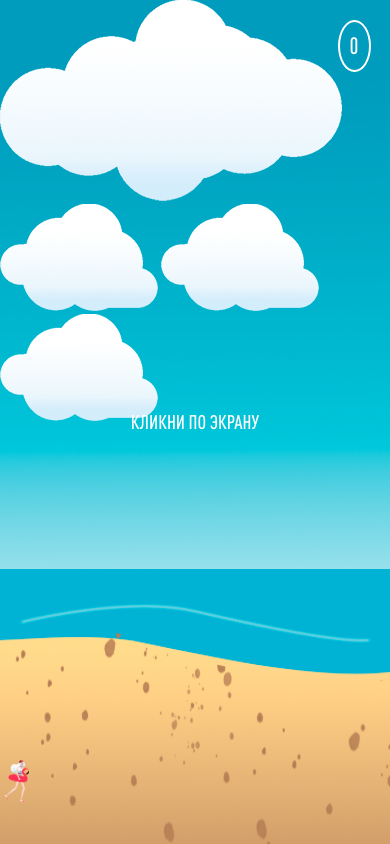
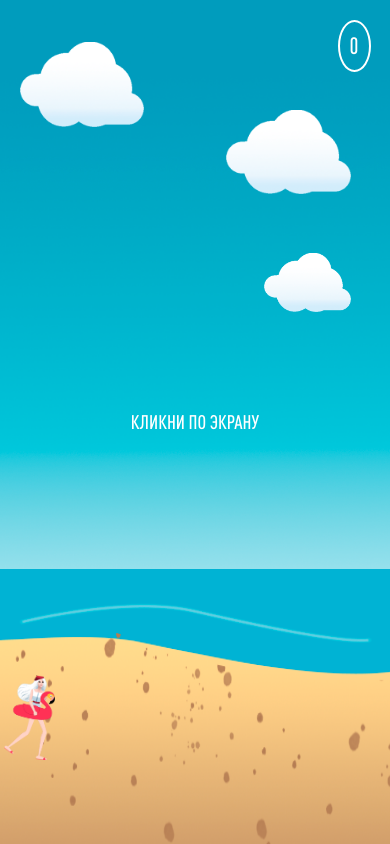
Before and after one commit to bubbleshotgum/bonnieSlide_dinochrome, a plain HTML site: page game.html in a window 390 px wide. Drawn offline with Linux system fonts and the light colour scheme.

Commit message:
cloud class

```diff
--- a/game.html
+++ b/game.html
@@ -10,10 +10,10 @@
 <body>
     <div class="world" data-world>
 
-        <img class="cloud_start-three" src="media/images/облако 2.png" alt="">
-        <img class="cloud_start-one" src="media/images/облако.png" alt="">
-        <img class="cloud_start-two" src="media/images/облако.png" alt="">
-        <img class="cloud_start-four" src="media/images/облако.png" alt="">
+        <img class="cloud_game-three" src="media/images/облако 2.png" alt="">
+        <img class="cloud_game-one" src="media/images/облако.png" alt="">
+        <img class="cloud_game-two" src="media/images/облако.png" alt="">
+        <img class="cloud_game-four" src="media/images/облако.png" alt="">
 
         <div class="score" data-score>0</div>
 
--- a/style.css
+++ b/style.css
@@ -65,7 +65,7 @@ body {
     height: 20%;
 }
 .bonnie {
-    --bottom: 5;
+    --bottom: 10;
     position: absolute;
     left: 1%;
     height: 30%;
@@ -125,11 +125,11 @@ body {
 
 @media(max-width: 500px) {
     .palm {
-        height: 5%;
+        height: 10%;
         bottom: 10;
     }
     .bonnie {
-        height: 5%;
+        height: 10%;
         bottom: 10;
     }
     .sand {
```
